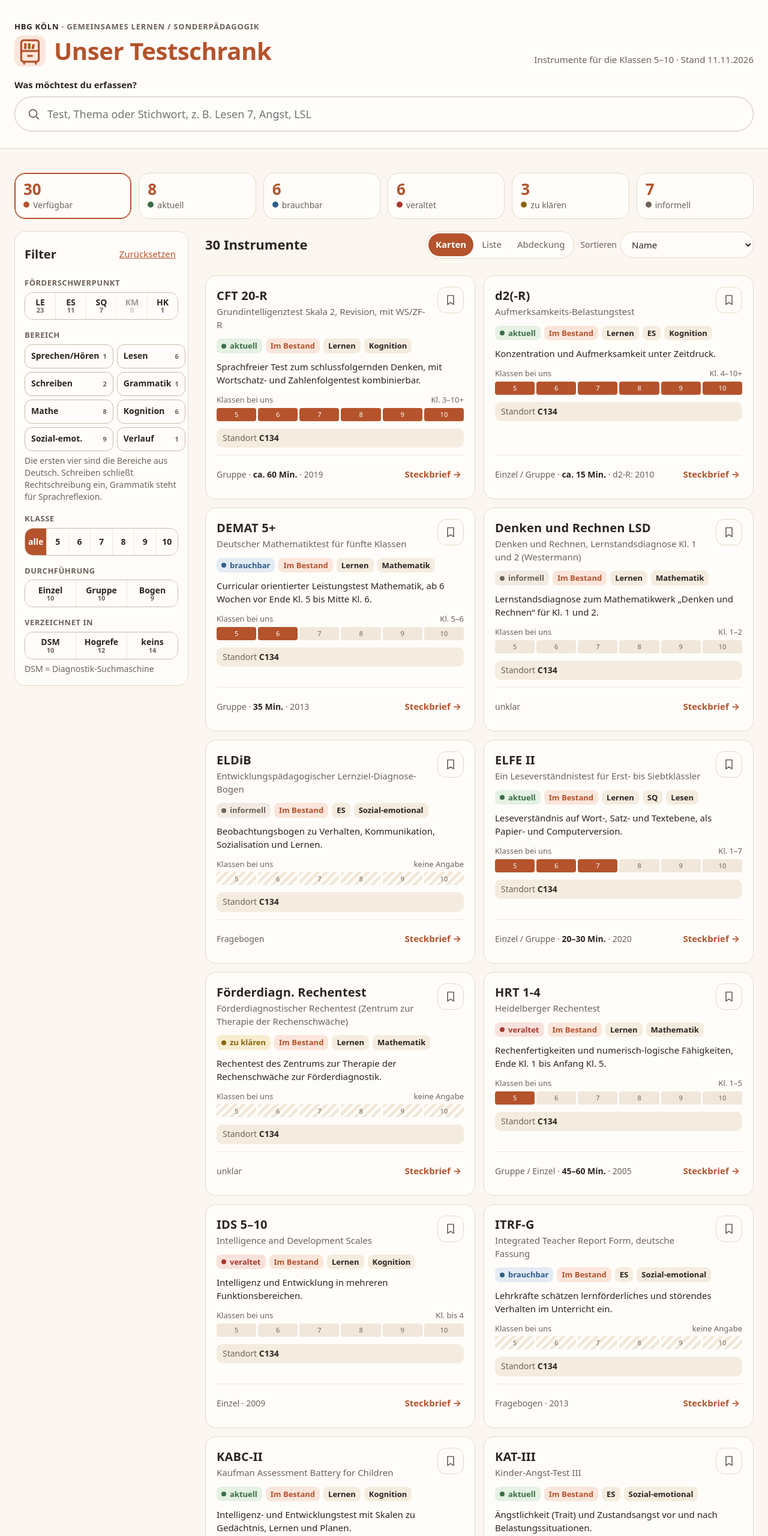
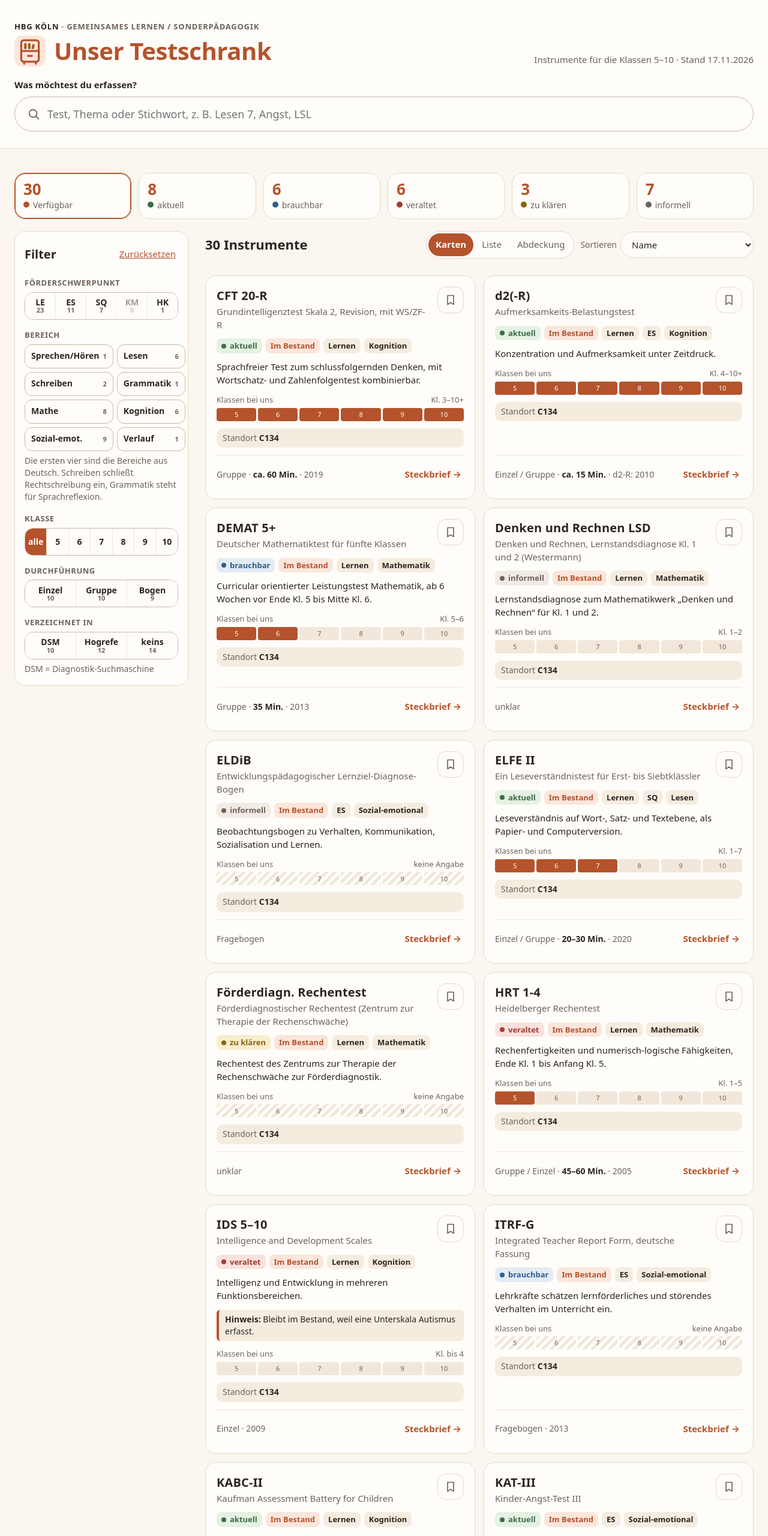
Before and after one commit to n-bru/testschrank, a plain HTML site: page index.html in a window 1280 px wide. Shown: the top 2560 px of the page at 60% size. Drawn offline with Linux system fonts and the light colour scheme.

Commit message:
IDS: Hinweis, warum er im Bestand bleibt (Unterskala Autismus)
- Neues optionales Feld hinweis, sichtbar auf Karte und im Steckbrief
- Suchwort Autismus ergänzt

Co-Authored-By: Claude Opus 5.5 <noreply@anthropic.com>
Claude-Session: https://claude.ai/code/session_01F6fnubUWpMFaZdAk4zRQSW

```diff
--- a/index.html
+++ b/index.html
@@ -209,6 +209,7 @@ td.mono{font-family:var(--f-mono);font-weight:600}
 
 .dsec h3{font-family:var(--f-word);font-size:16px}
 
+.hinweis{margin:0;font-size:14px;background:var(--tag);border-left:4px solid var(--accent);border-radius:6px;padding:6px 10px}
 .merk ul{margin:0;padding-left:20px;display:flex;flex-direction:column;gap:4px}
 footer{border-top:1px solid var(--line);padding-block:20px 32px;font-size:14px;color:var(--muted)}
 footer .inner{display:flex;flex-direction:column;gap:10px}
@@ -273,7 +274,7 @@ h1 .logo{flex:none}
         <span class="eyebrow"><b>HBG Köln</b> · Gemeinsames Lernen / Sonderpädagogik</span>
         <h1><svg class="logo" aria-hidden="true" width="52" height="52" xmlns="http://www.w3.org/2000/svg" viewBox="0 0 64 64"><rect width="64" height="64" rx="16" fill="#FBE6DC"/><rect x="14" y="10" width="36" height="44" rx="5" fill="none" stroke="#B4532C" stroke-width="4"/><line x1="14" y1="32" x2="50" y2="32" stroke="#B4532C" stroke-width="4"/><rect x="20" y="16" width="5" height="12" rx="1.5" fill="#B4532C"/><rect x="28" y="16" width="5" height="12" rx="1.5" fill="#8A640C"/><rect x="36" y="18" width="5" height="10" rx="1.5" fill="#B4532C" transform="rotate(14 38.5 23)"/><line x1="28" y1="42" x2="36" y2="42" stroke="#B4532C" stroke-width="4" stroke-linecap="round"/><line x1="20" y1="54" x2="20" y2="58" stroke="#B4532C" stroke-width="4" stroke-linecap="round"/><line x1="44" y1="54" x2="44" y2="58" stroke="#B4532C" stroke-width="4" stroke-linecap="round"/></svg>Unser Testschrank</h1>
       </div>
-      <span class="headnote">Instrumente für die Klassen 5–10 · Stand 11.11.2026</span>
+      <span class="headnote">Instrumente für die Klassen 5–10 · Stand 17.11.2026</span>
     </div>
     <div style="display:flex;flex-direction:column;gap:8px">
       <label for="q" class="searchlab">Was möchtest du erfassen?</label>
@@ -372,7 +373,7 @@ const T=[
 {id:"cft",vorh:true,short:"CFT 20-R",name:"Grundintelligenztest Skala 2, Revision, mit WS/ZF-R",ber:"Kognition",fsp:["Lernen"],status:"aktuell",jg:[3,13],set:["Gruppe"],reg:"ja",regName:"CFT 20-R (Weiß)",hog:"2. Auflage, Normerhebung 2011–2015, lieferbar, auch digital",year:"2019 (2. Aufl.)",norm:"Erhebungen 2011–2015",alter:"ab 8;5 J.",dauer:"ca. 60 Min.",desc:"Sprachfreier Test zum schlussfolgernden Denken, mit Wortschatz- und Zahlenfolgentest kombinierbar.",note:"Aktuell. Standardverfahren für Sek I.",link:R+"/test/1002",hlink:H+"grundintelligenztest-skala-2-revision-cft-20-r-mit-wortschatztest-ws-und-zahlenfolgentest-zf-revision-ws-zf-r-94342.html"},
 {id:"sonr",vorh:true,short:"SON-R 6-40",name:"Snijders-Oomen Nonverbaler Intelligenztest",ber:"Kognition",fsp:["Lernen","SQ","HK"],status:"aktuell",jg:[1,13],set:["Einzel"],reg:"nein",hog:"Tellegen, Laros & Petermann, 1. Aufl. 2012, lieferbar",year:"2012",norm:"Erhebung 2009–2011 in DE und NL, N = 1.933",alter:"6–40 J.",dauer:"ca. 50 Min.",desc:"Nonverbaler Intelligenztest, ohne sprachliche Anforderungen durchführbar.",note:"Wichtig bei DaZ, Sprache und HK. Behalten.",link:"",hlink:"https://www.hogrefe.com/de/shop/non-verbaler-intelligenztest-49020.html"},
 {id:"kabc",vorh:true,short:"KABC-II",name:"Kaufman Assessment Battery for Children",ber:"Kognition",fsp:["Lernen"],status:"aktuell",jg:[0,12],set:["Einzel"],reg:"nein",hog:"dt. Bearbeitung Melchers & Melchers, 1. Aufl. 2015, lieferbar",year:"2015",norm:"repräsentative Normen DE/AT/CH für 16 Altersgruppen",alter:"3–18 J.",dauer:"30–75 Min.",desc:"Intelligenz- und Entwicklungstest mit Skalen zu Gedächtnis, Lernen und Planen.",note:"Nicht im Register, aber aktuell und anerkannt.",link:"",hlink:H+"kaufman-assessment-battery-for-children-second-edition.html"},
-{id:"ids",vorh:true,short:"IDS 5–10",name:"Intelligence and Development Scales",ber:"Kognition",fsp:["Lernen"],status:"veraltet",jg:[0,4],set:["Einzel"],reg:"Nachfolger",regName:"IDS-2 (Grob & Hagmann-von Arx)",hog:"IDS: 2009. Nachfolger IDS-2: 2018, 5–20 J., lieferbar",year:"2009",norm:"IDS: 2007–2008, N = 1.330. IDS-2: 2015–2017, N = 1.672",alter:"5;0–10;11 J.",dauer:"–",desc:"Intelligenz und Entwicklung in mehreren Funktionsbereichen.",note:"Eure Fassung endet bei 10;11 J.",link:R+"/test/1004",hlink:""},
+{id:"ids",vorh:true,hinweis:"Bleibt im Bestand, weil eine Unterskala Autismus erfasst.",short:"IDS 5–10",name:"Intelligence and Development Scales",ber:"Kognition",fsp:["Lernen"],status:"veraltet",jg:[0,4],set:["Einzel"],reg:"Nachfolger",regName:"IDS-2 (Grob & Hagmann-von Arx)",hog:"IDS: 2009. Nachfolger IDS-2: 2018, 5–20 J., lieferbar",year:"2009",norm:"IDS: 2007–2008, N = 1.330. IDS-2: 2015–2017, N = 1.672",alter:"5;0–10;11 J.",dauer:"–",desc:"Intelligenz und Entwicklung in mehreren Funktionsbereichen.",note:"Eure Fassung endet bei 10;11 J.",link:R+"/test/1004",hlink:""},
 {id:"svs",vorh:true,short:"SVS",name:"Screening für Verhaltensauffälligkeiten im Schulbereich",ber:"Sozial-emotional",fsp:["ES"],status:"unklar",jg:null,set:[],reg:"nein",hog:"noch nicht geprüft",year:"unklar",norm:"unklar",alter:"–",dauer:"–",desc:"Screening für Verhaltensauffälligkeiten im Schulbereich.",note:"Titel geklärt (12.11.2026). Autor:innen, Jahr, Klassen, Durchführung und Normen noch prüfen.",link:"",hlink:""},
 {id:"itrf",vorh:true,short:"ITRF-G",name:"Integrated Teacher Report Form, deutsche Fassung",ber:"Sozial-emotional",fsp:["ES"],status:"brauchbar",jg:null,set:["Fragebogen"],reg:"ja",regName:"ITRF Kurzversion (Volpe & Fabiano)",hog:"nicht bei Hogrefe (frei verfügbar über die Forschung)",year:"2013",norm:"deutsche Fassung im Register nicht beschrieben",alter:"–",dauer:"–",desc:"Lehrkräfte schätzen lernförderliches und störendes Verhalten im Unterricht ein.",note:"Passt zur Verlaufsdiagnostik mit DBR bzw. der Lens-App.",link:R+"/test/12",hlink:""},
 {id:"sdm",vorh:true,short:"Schnell-Diagnose Mathe",name:"Schnell-Diagnosetests Mathematik (Persen)",ber:"Mathematik",fsp:["Lernen"],status:"informell",jg:null,set:["Gruppe"],reg:"nein",hog:"nicht bei Hogrefe (Persen)",year:"–",norm:"keine Normen",alter:"–",dauer:"–",desc:"Kurze informelle Aufgaben zum Lernstand in Mathematik.",note:"Nur informell nutzbar. Klassen noch prüfen.",link:"",hlink:""},
@@ -460,6 +461,7 @@ const SYN=[
   ["Sprechen","Zuhören","Hörverstehen","mündlich","Gesprächsführung","Wortschatz","Sprachverständnis","Aussprache"],
   ["Grammatik","Sprachreflexion","Reflexion","Sprachgebrauch","Satzbau","Wortarten","Syntax"],
   ["Kognition","Intelligenz","IQ","kognitiv","Denken","Begabung","Hochbegabung","Intelligenztest","Grundintelligenz","Entwicklungsstand"],
+  ["Autismus","Autismus-Spektrum","Autist","autistisch"],
   ["Konzentration","konzentriert","Aufmerksamkeit","aufmerksam","ADHS","ADS","Ablenkbarkeit","Unaufmerksamkeit"],
   ["Angst","Ängstlichkeit","ängstlich","Ängste","Prüfungsangst","Schulangst","Schulunlust"],
   ["Arbeitsverhalten","Lernverhalten","Motivation","Lernmotivation","Lernstrategien","Arbeitshaltung","Selbstkonzept"],
@@ -500,7 +502,7 @@ function hayOf(t){
     [5,fold(t.short).split(" ").concat(fold(t.short).replace(/ /g,""))],
     [3,fold([t.name,t.ber,t.bers.some(b=>DEU.includes(b))||/\bDeutsch\b/.test(t.name)?"Deutsch":"",t.fsp.join(" "),t.regName||""].join(" ")).split(" ")],
     [2,fold([t.set.join(" "),statusLabel(t.status),t.vorh?"im Bestand":t.frei?"kostenlos online frei":"Vorschlag"].join(" ")).split(" ")],
-    [1,free([t.desc,t.note,t.hog||"",t.alter||""].join(" "))]
+    [1,free([t.hinweis||"",t.desc,t.note,t.hog||"",t.alter||""].join(" "))]
   ].map(([w,ws])=>[w,[...new Set(ws.filter(Boolean))]]);
   return HAY[t.id]=f;
 }
@@ -605,6 +607,7 @@ function card(t){
       <button type="button" class="star" data-merk="${t.id}" aria-pressed="${on}" aria-label="${esc(t.short)} ${on?"von der Merkliste nehmen":"merken"}">${on?ICON.starOn:ICON.star}</button></div>
     ${tagRow(t)}
     <p class="desc">${esc(t.desc)}</p>
+    ${t.hinweis?`<p class="hinweis"><b>Hinweis:</b> ${esc(t.hinweis)}</p>`:""}
     ${band(t)}
     ${locLine(t)}
     <div class="afoot"><span class="facts">${[t.set.join(" / "),t.dauer!=="–"?"<b>"+esc(t.dauer)+"</b>":"",String(t.year).split(" (")[0]].filter(x=>x&&x!=="–").map(x=>x.startsWith("<b>")?x:esc(x)).join(" · ")||"&nbsp;"}</span>
@@ -664,6 +667,7 @@ function openDrawer(id){
       ${tagRow(t)}
       <p style="margin:0">${esc(t.desc)}</p>
       ${band(t)}
+      ${t.hinweis?`<p class="hinweis"><b>Hinweis:</b> ${esc(t.hinweis)}</p>`:""}
       ${warn}
       ${locSec(t)}
       <div class="dsec"><h3>Eckdaten</h3><dl class="dl">
```
